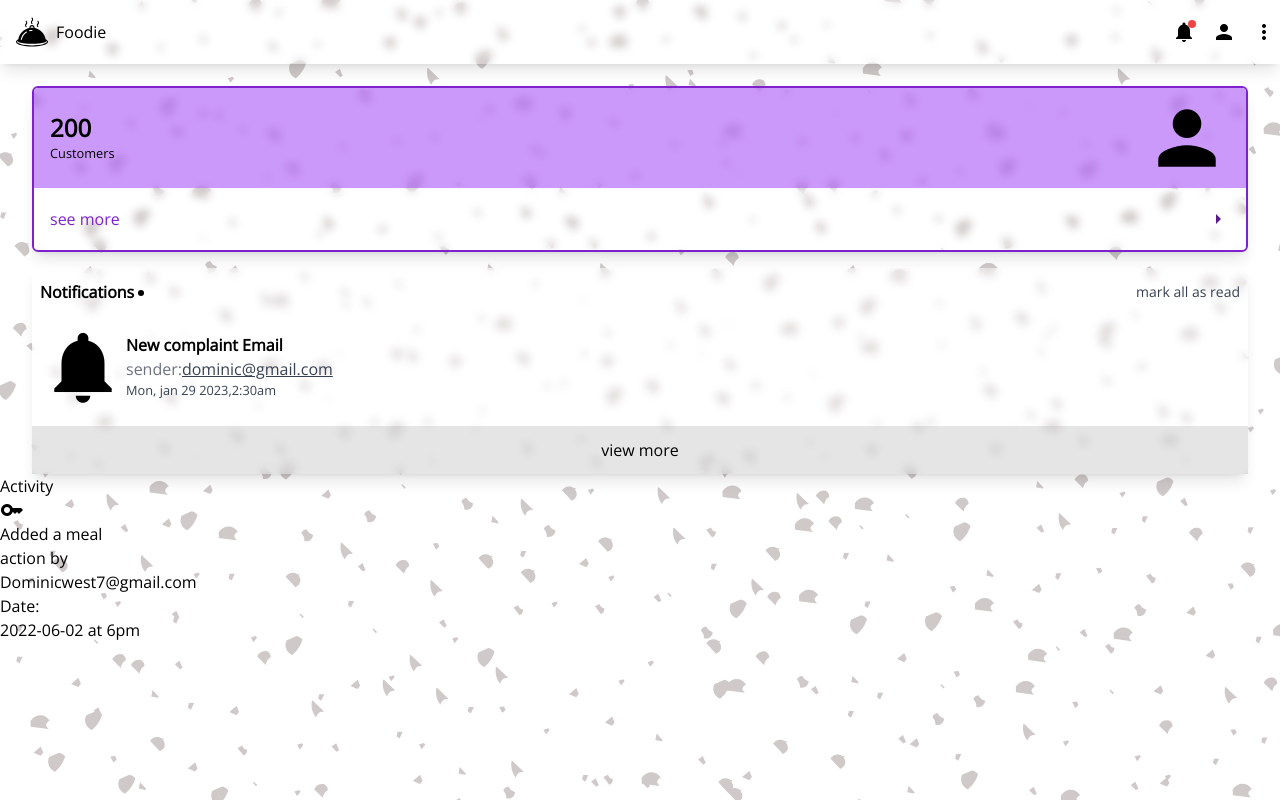
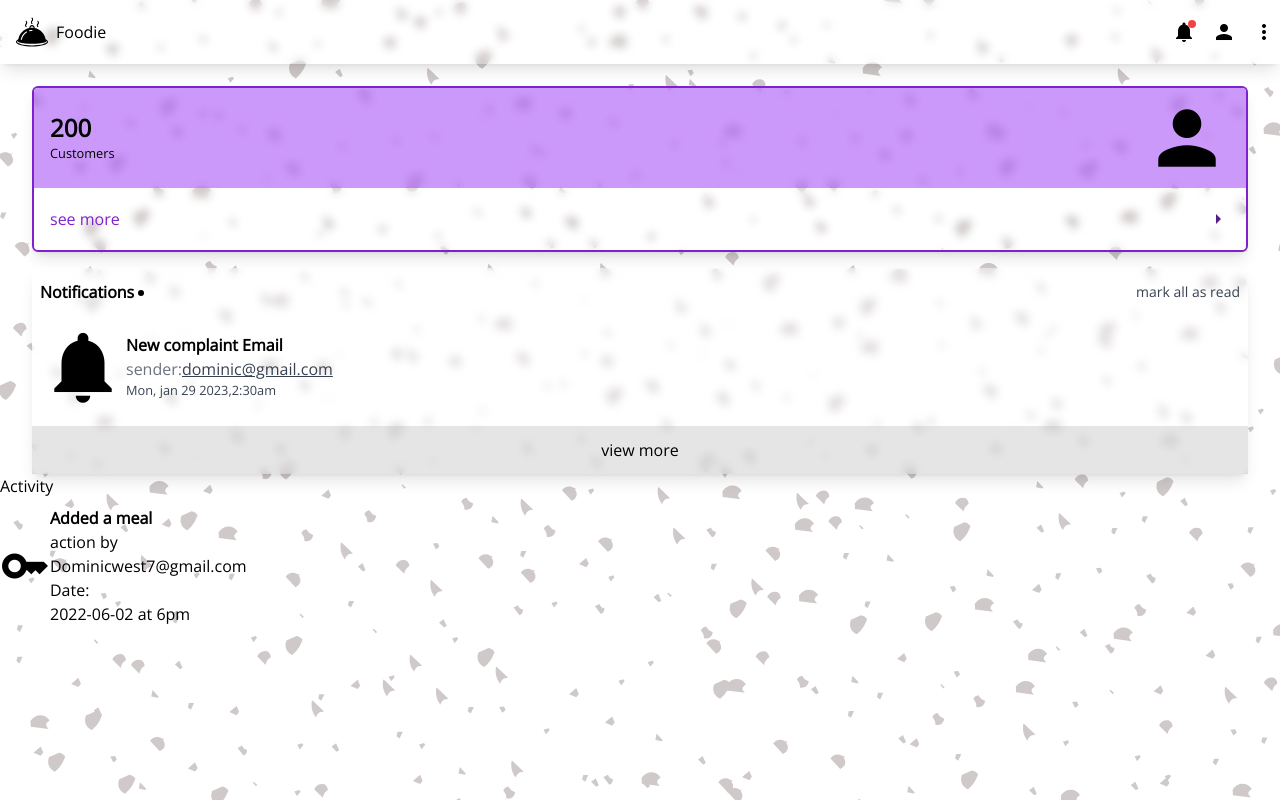
Before and after one commit to dom-codex/Foodapp-admin-frontend, a React (Create React App) app: page / in a window 1280 px wide. Built offline with nearby package versions, Linux system fonts and the light colour scheme.

Commit message:
Design activity item partially

```diff
--- a/src/components/activity.js
+++ b/src/components/activity.js
@@ -1,7 +1,7 @@
 import React from "react"
 const Activity =()=>{
 return <div>
-  <div>
+  <div className={"h-[32px] border-b-sm"}>
     <p>Activity</p>
   </div>
   <div>
@@ -11,10 +11,10 @@ return <div>
 }
 export default Activity;
 const ActivityItem=()=>{
-  return <div>
-    <div> <i className="material-icons">keys</i></div>
+  return <div className="flex items-center">
+    <div className="m-0"> <i className="material-icons icon-s">key</i></div>
     <div>
-      <h2>Added a meal</h2>
+      <h2 className={"font-bold"}>Added a meal</h2>
       <div>
         <p>action by</p>
         <p>Dominicwest7@gmail.com</p>
```
Also changed, not shown: src/style.css.
